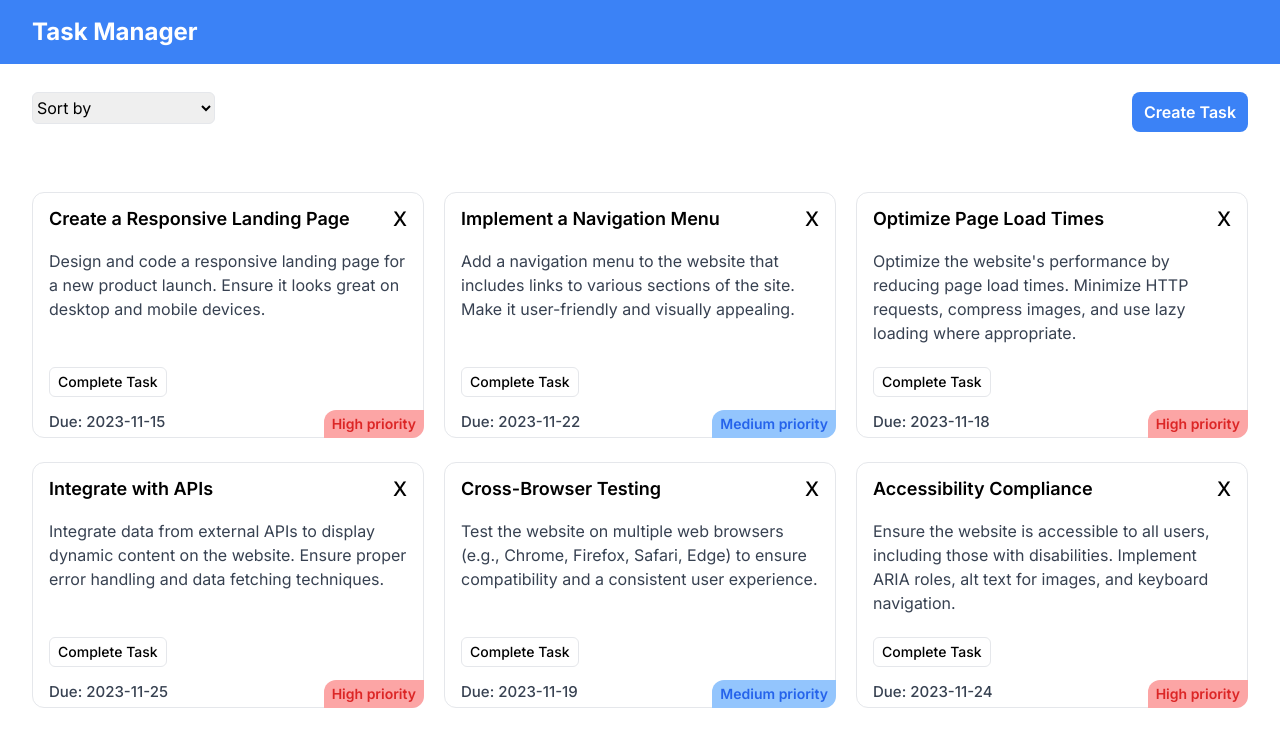
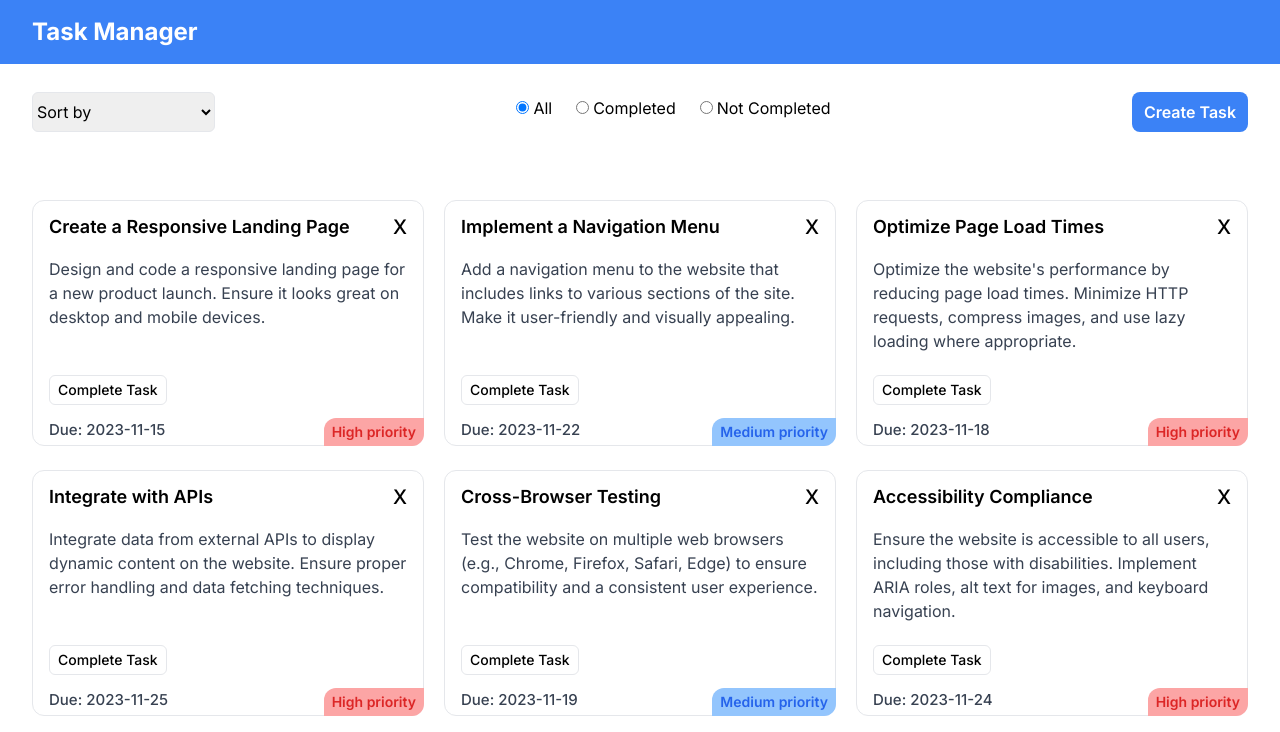
Before and after one commit to Jesusborjas006/task-manager, a Next.js app: page /tasks in a window 1280 px wide. Shown: the top 732 px of the page. Built offline with nearby package versions, Linux system fonts and the light colour scheme.

Commit message:
Add radio form and refactor all forms

```diff
--- a/app/tasks/page.tsx
+++ b/app/tasks/page.tsx
@@ -1,17 +1,17 @@
 "use client";
 
 import { useState } from "react";
-import CreateTaskBtn from "../ui/CreateTaskBtn";
 import FormModal from "../ui/FormModal";
 import Tasks from "../ui/Tasks";
 import { tasksData } from "../lib/placeholder-data";
 import NoTasksMessage from "../ui/NoTasksMessage";
-import SortSelect from "../ui/SortSelect";
+import TaskForms from "../ui/TaskForms";
 
 const Page = () => {
   const [tasks, setTasks] = useState(tasksData);
   const [isCreatingTask, setIsCreatingTask] = useState(false);
   const [sortBy, setSortBy] = useState("");
+  const [radioValue, setRadioValue] = useState("all");
 
   const addNewTask = (newTask: {
     id: number;
@@ -28,6 +28,10 @@ const Page = () => {
     setTasks(filteredTasks);
   };
 
+  // const filterTasks = () => {
+  //   const filteredTasks = tasks.filter((task) =)
+  // }
+
   return (
     <div className="relative">
       {isCreatingTask && (
@@ -37,16 +41,16 @@ const Page = () => {
         />
       )}
 
-      <SortSelect
+      <TaskForms
         sortBy={sortBy}
         setSortBy={setSortBy}
         tasks={tasks}
         setTasks={setTasks}
+        isCreatingTask={isCreatingTask}
+        setIsCreatingTask={setIsCreatingTask}
+        radioValue={radioValue}
+        setRadioValue={setRadioValue}
       />
-
-      {!isCreatingTask && (
-        <CreateTaskBtn setIsCreatingTask={setIsCreatingTask} />
-      )}
 
       {tasks.length ? (
         <Tasks tasks={tasks} deleteTask={deleteTask} />
--- a/app/ui/CreateTaskBtn.tsx
+++ b/app/ui/CreateTaskBtn.tsx
@@ -7,7 +7,7 @@ type CreateTaskBtnProps = {
 const CreateTaskBtn = ({ setIsCreatingTask }: CreateTaskBtnProps) => {
   return (
     <button
-      className="bg-blue-500 text-white font-semibold py-2 px-3 rounded-lg absolute right-8 mb-10"
+      className="bg-blue-500 text-white font-semibold py-2 px-3 rounded-lg "
       onClick={() => setIsCreatingTask(true)}
     >
       Create Task
--- /dev/null
+++ b/app/ui/RadioForm.tsx
@@ -0,0 +1,48 @@
+const RadioForm = ({ radioValue, setRadioValue }: any) => {
+  const handleChange = (e: any) => {
+    setRadioValue(e.target.value);
+  };
+
+  return (
+    <form className="rounded-md py-1 flex space-x-6">
+      <div>
+        <input
+          type="radio"
+          id="all"
+          name="radioValue"
+          className="mr-1"
+          value="all"
+          checked={radioValue === "all"}
+          onChange={handleChange}
+        />
+        <label>All</label>
+      </div>
+      <div>
+        <input
+          className="mr-1"
+          type="radio"
+          id="completed"
+          name="radioValue"
+          value="completed"
+          checked={radioValue === "completed"}
+          onChange={handleChange}
+        />
+        <label>Completed</label>
+      </div>
+      <div>
+        <input
+          className="mr-1"
+          type="radio"
+          id="not-completed"
+          name="radioValue"
+          value="not completed"
+          checked={radioValue === "not completed"}
+          onChange={handleChange}
+        />
+        <label>Not Completed</label>
+      </div>
+    </form>
+  );
+};
+
+export default RadioForm;
--- a/app/ui/SortSelect.tsx
+++ b/app/ui/SortSelect.tsx
@@ -44,9 +44,8 @@ const SortSelect = ({ sortBy, setSortBy, tasks, setTasks }: any) => {
   }, [sortBy]);
 
   return (
-    <>
     <select
-        className="border mx-8 rounded-md py-1"
+      className="border rounded-md py-1"
       onChange={(e) => setSortBy(e.target.value)}
     >
       <option value="">Sort by</option>
@@ -55,7 +54,6 @@ const SortSelect = ({ sortBy, setSortBy, tasks, setTasks }: any) => {
       <option value="dueDateSoon">Due Soon</option>
       <option value="dueDateLater">Due Later</option>
     </select>
-    </>
   );
 };
 
--- /dev/null
+++ b/app/ui/TaskForms.tsx
@@ -0,0 +1,43 @@
+import SortSelect from "../ui/SortSelect";
+import RadioForm from "./RadioForm";
+import CreateTaskBtn from "../ui/CreateTaskBtn";
+
+type TaskFormsProp = {
+  sortBy: any;
+  setSortBy: any;
+  tasks: any;
+  setTasks: any;
+  isCreatingTask: any;
+  setIsCreatingTask: any;
+  radioValue: any;
+  setRadioValue: any;
+};
+
+const TaskForms = ({
+  sortBy,
+  setSortBy,
+  tasks,
+  setTasks,
+  isCreatingTask,
+  setIsCreatingTask,
+  radioValue,
+  setRadioValue,
+}: TaskFormsProp) => {
+  return (
+    <div className="flex justify-between mx-8">
+      <SortSelect
+        sortBy={sortBy}
+        setSortBy={setSortBy}
+        tasks={tasks}
+        setTasks={setTasks}
+      />
+
+      <RadioForm radioValue={radioValue} setRadioValue={setRadioValue} />
+      {!isCreatingTask && (
+        <CreateTaskBtn setIsCreatingTask={setIsCreatingTask} />
+      )}
+    </div>
+  );
+};
+
+export default TaskForms;
```
Lines whose indentation alone changed are shown as unchanged.
